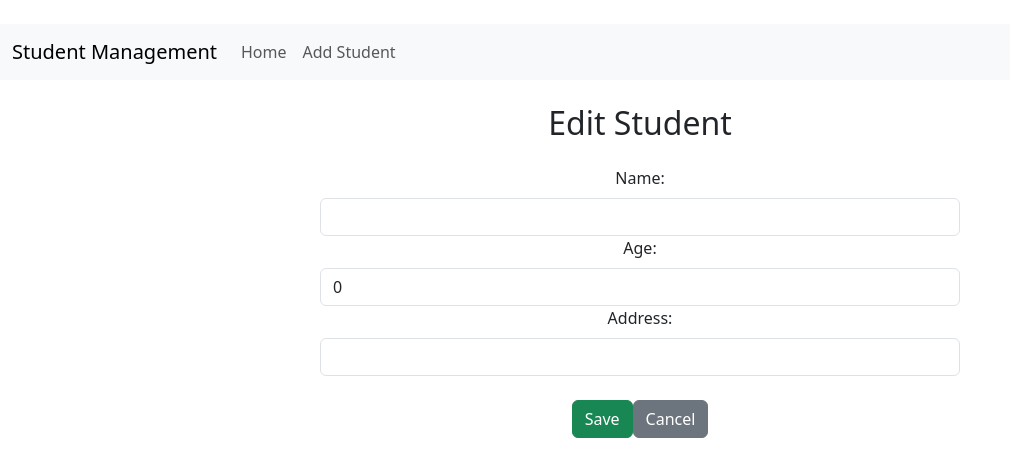
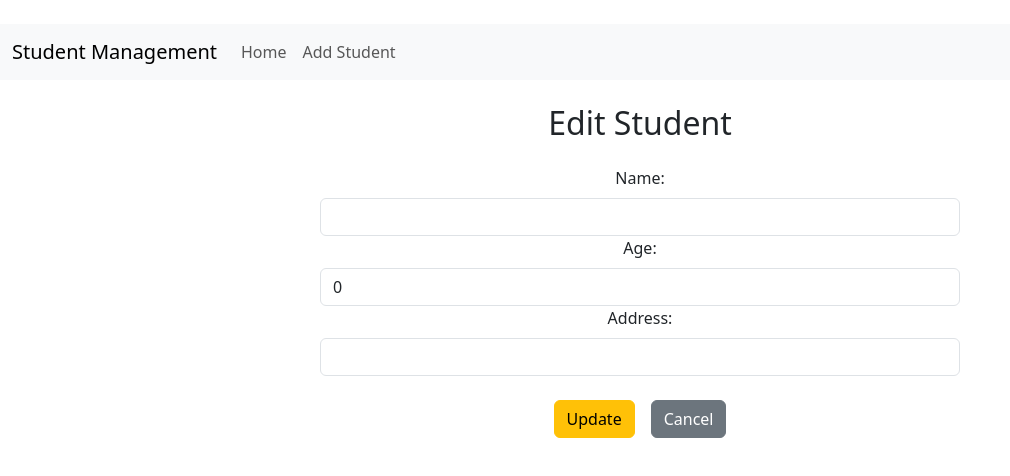
Before and after one commit to SithumSiriwardhana/NetCentricAssignment, an Angular app in the folder StudentManagementSystem/StudentManagementSystemClient/: page /edit/1 in a window 1280 px wide. Shown: the top 476 px of the page, without its empty margins (0-1010 px from the left). Built offline with nearby package versions, Linux system fonts and the light colour scheme; no server answers.

Commit message:
UI Fixes

```diff
--- a/StudentManagementSystem/StudentManagementSystemClient/src/app/components/student-form/student-form.component.html
+++ b/StudentManagementSystem/StudentManagementSystemClient/src/app/components/student-form/student-form.component.html
@@ -36,8 +36,12 @@
   </div>
 
   <!-- Buttons -->
-  <div class="text-center mt-4">
-    <button type="submit" class="btn btn-success mr-2">Save</button>
+  <div class="text-center mt-4 d-flex justify-content-center gap-3">
+    <button type="submit"
+            class="btn"
+            [ngClass]="isEdit ? 'btn-warning' : 'btn-success'">
+      {{ isEdit ? 'Update' : 'Save' }}
+    </button>
     <button type="button"
             class="btn btn-secondary"
             routerLink="/">
--- a/StudentManagementSystem/StudentManagementSystemClient/src/app/components/student-list/student-list.component.html
+++ b/StudentManagementSystem/StudentManagementSystemClient/src/app/components/student-list/student-list.component.html
@@ -2,7 +2,7 @@
 
 <!-- Table -->
 <div class="table-responsive">
-  <table class="table table-striped table-bordered">
+  <table class="table table-striped table-hover table-bordered">
     <thead class="thead-dark">
       <tr>
         <th>ID</th>
@@ -22,15 +22,15 @@
           <div class="btn-group" role="group">
             <button class="btn btn-primary btn-sm"
                     [routerLink]="['/view', student.id]">
-              View
+              <i class="fas fa-eye"></i> View
             </button>
             <button class="btn btn-warning btn-sm"
                     [routerLink]="['/edit', student.id]">
-              Edit
+              <i class="fas fa-edit"></i> Edit
             </button>
             <button class="btn btn-danger btn-sm"
                     (click)="deleteStudent(student.id)">
-              Delete
+              <i class="fas fa-trash-alt"></i> Delete
             </button>
           </div>
         </td>
```
